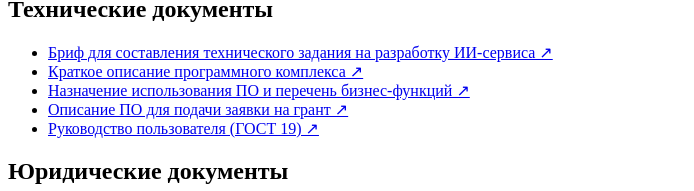
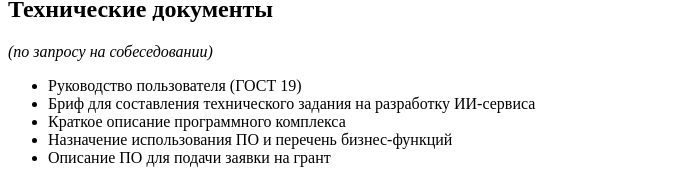
Before and after one commit to pnrf/myrepo, a Next.js app: page /portfolio/showcases in a window 1280 px wide. Shown: the part 122-313 px from the top of the page, without its empty margins (0-694 px from the left). Built offline with nearby package versions, Linux system fonts and the light colour scheme.

Commit message:
docs: update content

```diff
--- a/pages/portfolio/showcases.mdx
+++ b/pages/portfolio/showcases.mdx
@@ -7,12 +7,13 @@ import { Callout } from 'nextra/components'
 </Callout>
 
 ## Технические документы
+*(по запросу на собеседовании)*
 
-- [Бриф для составления технического задания на разработку ИИ-сервиса ↗](https://drive.google.com/file/d/1idZMTY5lUy3o8lb6UETqW2O1Y5Z3PLtP/view?usp=share_link)
-- [Краткое описание программного комплекса ↗](https://drive.google.com/file/d/1QUUQ2VPHa6-k32d0_-uDtktQr2EoSj7D/view?usp=share_link)
-- [Назначение использования ПО и перечень бизнес-функций ↗](https://drive.google.com/file/d/1WHgUx9GbjbiXlflH3lMr9IcVBZUu9eqm/view?usp=share_link)
-- [Описание ПО для подачи заявки на грант ↗](https://drive.google.com/file/d/1MHamsPJcbVLEl5pDfp2WJy066VEAc1lI/view?usp=share_link)
-- [Руководство пользователя (ГОСТ 19) ↗](https://drive.google.com/file/d/1PWa0LVlOqYfo3feLFdIa0FAvnzeJ_pvX/view?usp=share_link)
+- Руководство пользователя (ГОСТ 19)
+- Бриф для составления технического задания на разработку ИИ-сервиса
+- Краткое описание программного комплекса
+- Назначение использования ПО и перечень бизнес-функций
+- Описание ПО для подачи заявки на грант
 
 ## Юридические документы
 
@@ -25,5 +26,4 @@ import { Callout } from 'nextra/components'
 ## Прочее
 
 - [Дорожная карта для участия в конкурсе UP Great – I'm Doctor ↗](https://drive.google.com/file/d/19Qm8yT4XJtvUAgtOnHR0I-6SL2HrD2Wd/view?usp=share_link)
-- [Пользовательская документация Nextra 2.х. Перевод на русский язык](../portfolio/nextra)
 - [Сборник историй техписателей](../portfolio/projects/oformleniye-sbornika-istoriy-tekhpisateley.mdx)
```
